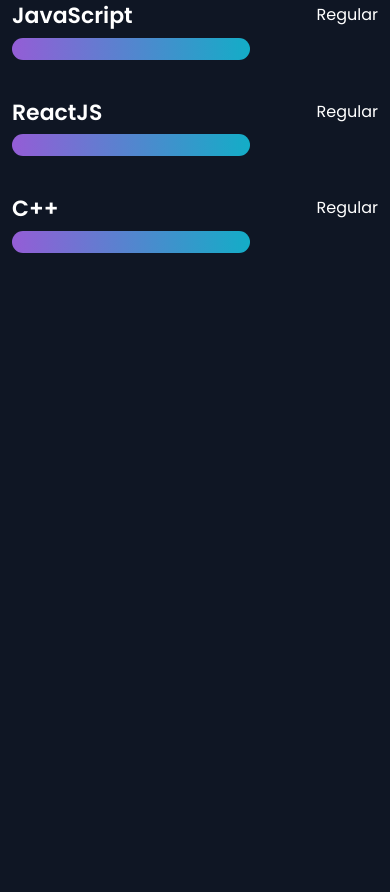
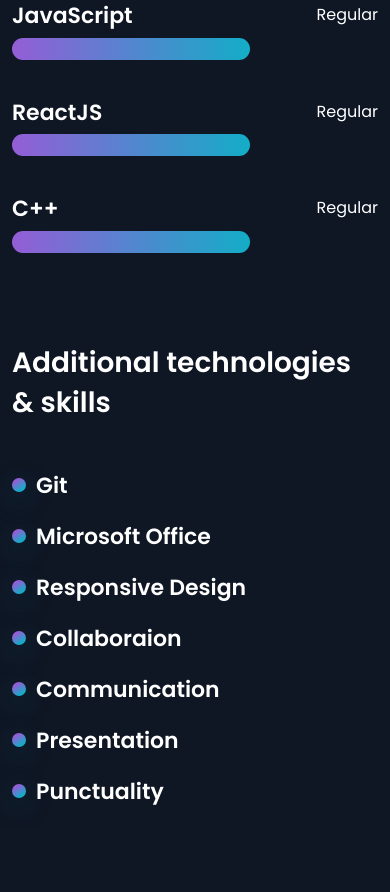
Before and after one commit to faizansultan0/faizansultan0, a plain HTML site: page index.html in a window 390 px wide. Shown: the part 1881-2773 px from the top of the page. Before the commit the page ends 2174 px from the top, so only its background shows below. Drawn offline with nearby package versions, Linux system fonts and the light colour scheme.

Commit message:
Additional Technologies Section added with Responsiveness

```diff
--- a/css/style.css
+++ b/css/style.css
@@ -308,6 +308,53 @@ header .header-social-links .social-link:hover .fa-github::before {
     margin-bottom: 40px;
 }
 
+/* Additional Technologies */
+.additional-technologies .content {
+    padding: 100px 0;
+}
+
+.additional-technologies .additional-technologies-heading {
+    font-size: 46px;
+    font-weight: 600;
+    line-height: 60px;
+    color: white;
+    margin-bottom: 65px;
+}
+
+/* Additional Technologies Skills */
+.additional-technologies .additional-skills {
+    display: flex;
+    flex-wrap: wrap;
+    list-style: none;
+    list-style: circle;
+    padding: 0;
+}
+
+.additional-technologies .additional-skill {
+    display: inline-block;
+    color: white;
+    width: 33.33%;
+    position: relative;
+    padding-left: 24px;
+    font-size: 30px;
+    font-weight: 600;
+    margin-bottom: 30px;
+}
+
+.additional-technologies .additional-skill::before {
+    content: "";
+    display: block;
+    position: absolute;
+    left: 0;
+    top: 50%;
+    transform: translateY(-50%);
+    width: 14px;
+    height: 14px;
+    border-radius: 50%;
+    background: linear-gradient(326.6deg, #13ADC7 21.25%, #6978D1 58.73%, #945DD6 77.47%);
+    box-shadow: 0px 7px 30px rgba(19, 173, 199, 0.3);
+}
+
 
 
 /* Media Queries */
@@ -381,6 +428,16 @@ header .header-social-links .social-link:hover .fa-github::before {
     .projects .projects-card .link-button {
         padding: 12px 22px;
         font-size: 16px;
+    }
+
+    /* Additional Technologies */
+    .additional-technologies .additional-technologies-heading {
+        font-size: 44px;
+    }
+
+    /* Additional Technologies Skills */
+    .additional-technologies .additional-skill {
+        font-size: 26px;
     }
 }
 
@@ -468,6 +525,17 @@ header .header-social-links .social-link:hover .fa-github::before {
         font-size: 15px;
         padding: 12px 14px;
     }
+
+    /* Additional Technologies */
+    .additional-technologies .additional-technologies-heading {
+        font-size: 40px;
+    }
+
+    /* Additional Technologies Skills */
+    .additional-technologies .additional-skill {
+        width: 50%;
+        font-size: 24px;
+    }
 }
 
 @media screen and (max-width: 767px){
@@ -508,6 +576,22 @@ header .header-social-links .social-link:hover .fa-github::before {
 
     .projects .projects-card .link-button {
         padding: 14px 24px;
+    }
+
+    /* Additional Technologies */
+    .additional-technologies .content {
+        padding: 70px 0;
+    }
+    .additional-technologies .additional-technologies-heading {
+        font-size: 38px;
+        line-height: 54px;
+        margin-bottom: 52px;
+    }
+
+    /* Additional Technologies Skills */
+    .additional-technologies .additional-skill {
+        width: 50%;
+        font-size: 22px;
     }
 }
 
@@ -555,6 +639,19 @@ header .header-social-links .social-link:hover .fa-github::before {
 
     .technologies .skill-level {
         font-size: 17px;
+    }
+
+    /* Additional Technologies */
+    .additional-technologies .additional-technologies-heading {
+        font-size: 36px;
+        line-height: 50px;
+        margin-bottom: 46px;
+    }
+
+    /* Additional Technologies Skills */
+    .additional-technologies .additional-skill {
+        width: 100%;
+        margin-bottom: 24px;
     }
 }
 
@@ -623,6 +720,22 @@ header .header-social-links .social-link:hover .fa-github::before {
 
     .technologies .regular-skill-div {
         height: 22px;
+    }
+
+    /* Additional Technologies */
+    .additional-technologies .content {
+        padding: 50px 0;
+    }
+
+    .additional-technologies .additional-technologies-heading {
+        font-size: 28px;
+        line-height: 40px;
+        margin-bottom: 46px;
+    }
+
+    /* Additional Technologies Skills */
+    .additional-technologies .additional-skill {
+        margin-bottom: 18px;
     }
 }
 
@@ -746,4 +859,20 @@ header .header-social-links .social-link:hover .fa-github::before {
     .technologies .regular-skill-div {
         height: 20px;
     }
+
+    /* Additional Technologies */
+    .additional-technologies .content {
+        padding: 20px 0;
+    }
+
+    .additional-technologies .additional-technologies-heading {
+        font-size: 24px;
+        line-height: 34px;
+        margin-bottom: 36px;
+    }
+
+    /* Additional Technologies Skills */
+    .additional-technologies .additional-skill {
+        margin-bottom: 18px;
+    }
 }
--- a/index.html
+++ b/index.html
@@ -218,7 +218,21 @@
             </div>
 
             <div class="additional-technologies">
-                <div class="container"></div>
+                <div class="container">
+                    <div class="content">
+                        <h2 class="additional-technologies-heading">Additional technologies & skills</h2>
+
+                        <ul class="additional-skills">
+                            <li class="additional-skill">Git</li>
+                            <li class="additional-skill">Microsoft Office</li>
+                            <li class="additional-skill">Responsive Design</li>
+                            <li class="additional-skill">Collaboraion</li>
+                            <li class="additional-skill">Communication</li>
+                            <li class="additional-skill">Presentation</li>
+                            <li class="additional-skill">Punctuality</li>
+                        </ul>
+                    </div>
+                </div>
             </div>
         </main>
 
```
